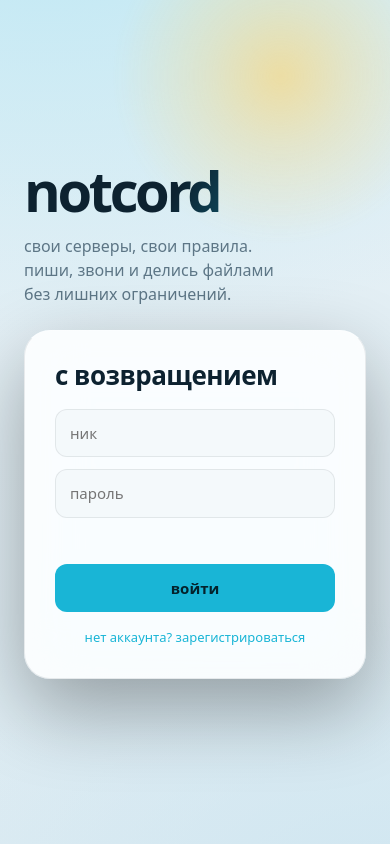
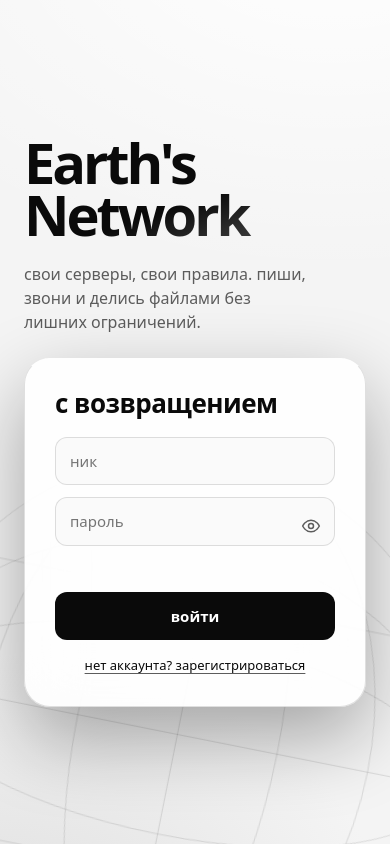
Before and after one commit to gdev49df/notcord, a website: page public/index.html in a window 390 px wide. Drawn offline with Linux system fonts and the light colour scheme.

Commit message:
earth's network: новое название, чёрно-белая тема, глобус, показ пароля, плавные анимации
Co-Authored-By: Claude Sonnet 5.5 <noreply@anthropic.com>
Claude-Session: https://claude.ai/code/session_01LKqLCCSRVGjQHTdUZQkSDw

```diff
--- a/public/app.js
+++ b/public/app.js
@@ -1,7 +1,7 @@
 // notcord — фронтенд (чистый js)
 const $ = (s) => document.querySelector(s);
 const esc = (s) => String(s ?? '').replace(/[&<>"']/g, (c) => ({ '&': '&amp;', '<': '&lt;', '>': '&gt;', '"': '&quot;', "'": '&#39;' }[c]));
-const colorOf = (name) => `hsl(${[...name].reduce((a, c) => a + c.charCodeAt(0), 0) * 37 % 360} 55% 45%)`;
+const colorOf = (name) => `hsl(0 0% ${24 + [...name].reduce((a, c) => a + c.charCodeAt(0), 0) * 7 % 20}%)`;
 const avatar = (name, size = 32) =>
   `<div class="avatar" style="background:${colorOf(name)};width:${size}px;height:${size}px;font-size:${size * 0.45}px">${esc(name[0]?.toUpperCase())}</div>`;
 const fmtTime = (t) => new Date(t).toLocaleString('ru-RU', { day: '2-digit', month: '2-digit', hour: '2-digit', minute: '2-digit' });
@@ -61,7 +61,15 @@ function showAuth() {
   $('#app').classList.add('hidden');
   $('#auth').classList.remove('hidden');
 }
+$('#a-eye').onclick = () => {
+  const inp = $('#a-pass'), show = inp.type === 'password';
+  inp.type = show ? 'text' : 'password';
+  $('#a-eye').setAttribute('aria-pressed', show);
+  $('#a-eye').setAttribute('aria-label', show ? 'скрыть пароль' : 'показать пароль');
+  inp.focus();
+};
 $('#a-toggle').onclick = (e) => {
+  $('#a-pass').autocomplete = regMode ? 'current-password' : 'new-password';
   e.preventDefault();
   regMode = !regMode;
   $('#a-submit').textContent = regMode ? 'создать аккаунт' : 'войти';
@@ -281,7 +289,7 @@ function renderMembers() {
   const { members, server } = S.server;
   const owner = server.owner_id === S.user.id;
   $('#members').innerHTML = `<div class="cat">участники — ${members.length}</div>` + members.map((m) =>
-    `<div class="item" data-u="${m.id}">${avatar(m.username, 24)}<span style="flex:1;overflow:hidden;text-overflow:ellipsis">${esc(m.username)}${m.id === server.owner_id ? ' 👑' : ''}</span>${owner && m.id !== S.user.id ? `<button class="icon-btn" data-kick="${m.id}" title="исключить" aria-label="исключить">${ic('close')}</button>` : ''}</div>`).join('');
+    `<div class="item" data-u="${m.id}">${avatar(m.username, 24)}<span style="flex:1;overflow:hidden;text-overflow:ellipsis">${esc(m.username)}${m.id === server.owner_id ? ' <span class="muted" style="font-size:12px">· владелец</span>' : ''}</span>${owner && m.id !== S.user.id ? `<button class="icon-btn" data-kick="${m.id}" title="исключить" aria-label="исключить">${ic('close')}</button>` : ''}</div>`).join('');
   $('#members').onclick = async (e) => {
     const k = e.target.closest('[data-kick]');
     if (k && confirm('исключить участника?')) { await api(`/servers/${server.id}/kick/${k.dataset.kick}`, { method: 'POST' }); openServer(server.id, S.channel?.id); }
@@ -303,6 +311,7 @@ function openChannel(ch) {
   $('#main-head').onclick = burgerClick;
   const v = $('#view');
   v.onclick = null;
+  v.classList.remove('enter'); void v.offsetWidth; v.classList.add('enter');
   v.innerHTML = `<div class="msgs" id="msgs"></div><div class="typing" id="typing"></div><div id="pf"></div>
     <div class="composer"><button class="clip" id="clip" title="прикрепить файл" aria-label="прикрепить файл">${ic('plus')}</button>
     <textarea id="inp" rows="1" placeholder="написать в ${ch.type === 'dm' ? '@' : '#'}${esc(ch.name)}"></textarea><button id="send" aria-label="отправить">${ic('send')}</button></div>
@@ -359,7 +368,7 @@ function msgHtml(m, prev) {
   const canDel = mine || (S.server && S.server.server.owner_id === S.user.id);
   const when = fmtTime(m.created_at);
   const gutter = mine ? '' : `<div class="gutter">${cont ? '' : avatar(m.username, 36)}</div>`;
-  const name = mine || cont ? '' : `<div class="who" style="color:${colorOf(m.username)}">${esc(m.username)}</div>`;
+  const name = mine || cont ? '' : `<div class="who" style="color:var(--muted)">${esc(m.username)}</div>`;
   return `<div class="msg ${mine ? 'mine' : ''} ${cont ? 'cont' : ''}" data-id="${m.id}" data-uid="${m.user_id}" data-t="${m.created_at}">${gutter}<div class="body">${name}
     ${linked ? `<div class="bubble" title="${when}">${linked}</div>` : ''}${att}</div>
     ${canDel ? `<button class="del" data-del="1" title="удалить" aria-label="удалить">${ic('close')}</button>` : ''}</div>`;
--- a/public/index.html
+++ b/public/index.html
@@ -3,22 +3,33 @@
 <head>
 <meta charset="utf-8">
 <meta name="viewport" content="width=device-width,initial-scale=1,viewport-fit=cover">
-<meta name="theme-color" content="#0a1722">
-<title>notcord</title>
+<meta name="theme-color" content="#000000">
+<title>Earth's Network</title>
 <link rel="stylesheet" href="style.css">
 </head>
 <body>
-<div class="sky" aria-hidden="true"><i class="sun"></i></div>
+<div class="sky" aria-hidden="true">
+  <svg class="globe" viewBox="-320 -320 640 640" fill="none" stroke="currentColor" stroke-width="1">
+    <circle r="300"/><ellipse rx="300" ry="110" /><ellipse rx="300" ry="210" /><ellipse rx="110" ry="300"/><ellipse rx="210" ry="300"/><path d="M0 -300V300M-300 0H300"/>
+    <path d="M-262 -150H262M-262 150H262" />
+  </svg>
+</div>
 
 <div id="auth" class="auth hidden">
   <div class="auth-hero">
-    <div class="wordmark">notcord</div>
+    <div class="wordmark">Earth's<br>Network</div>
     <p>свои серверы, свои правила. пиши, звони и делись файлами без лишних ограничений.</p>
   </div>
   <form id="auth-form" class="auth-card">
     <h1 id="a-title">с возвращением</h1>
     <input id="a-user" placeholder="ник" autocomplete="username" required>
-    <input id="a-pass" type="password" placeholder="пароль" autocomplete="current-password" required>
+    <div class="pw">
+      <input id="a-pass" type="password" placeholder="пароль" autocomplete="current-password" required>
+      <button type="button" id="a-eye" class="eye" aria-label="показать пароль" aria-pressed="false">
+        <svg class="i eye-on" viewBox="0 0 24 24" aria-hidden="true"><path d="M2 12s3.6-7 10-7 10 7 10 7-3.6 7-10 7S2 12 2 12z"/><circle cx="12" cy="12" r="3"/></svg>
+        <svg class="i eye-off" viewBox="0 0 24 24" aria-hidden="true"><path d="M3 3l18 18M10.6 5.1A10 10 0 0 1 12 5c6.4 0 10 7 10 7a17 17 0 0 1-3.2 4M6.4 6.4C3.7 8.1 2 12 2 12s3.6 7 10 7c1.7 0 3.2-.4 4.5-1M9.9 9.9a3 3 0 0 0 4.2 4.2"/></svg>
+      </button>
+    </div>
     <div id="a-err" class="error" role="alert"></div>
     <button type="submit" id="a-submit">войти</button>
     <a href="#" id="a-toggle" class="link">нет аккаунта? зарегистрироваться</a>
--- a/public/style.css
+++ b/public/style.css
@@ -1,55 +1,56 @@
 /* notcord — небо, степное солнце, стеклянные панели */
 :root{
   color-scheme:dark;
-  --night:#0a1722;--deep:#102230;--surface:#16303f;--raise:#1e3d4f;--line:#ffffff14;
-  --sky:#19b5d6;--sky-d:#0e93b2;--gold:#f4c24a;
-  --text:#eaf3f7;--muted:#8fa7b4;--red:#ff6070;--green:#38d39a;
-  --glass:#0f2230b8;--glass-2:#14303fcc;--bubble:#1b3a4b;--on-sky:#04222b;
-  --sky-bg:radial-gradient(1200px 700px at 12% -10%,#144e66 0,transparent 60%),radial-gradient(900px 600px at 100% 110%,#0f3a54 0,transparent 55%),linear-gradient(#0a1722,#0b1d2b);
-  --sun:radial-gradient(circle,#f4c24acc 0,#f4c24a55 28%,transparent 66%);
+  --night:#000;--deep:#0c0c0c;--surface:#141414;--raise:#1e1e1e;--line:#ffffff1f;
+  --sky:#fff;--on-sky:#000;--gold:#fff;
+  --text:#fafafa;--muted:#9b9b9b;--red:#ff5a5f;--green:#fff;
+  --glass:#0a0a0ab3;--glass-2:#101010cc;--bubble:#1b1b1b;
+  --sky-bg:radial-gradient(900px 600px at 85% -10%,#ffffff1a 0,transparent 60%),radial-gradient(700px 500px at 0% 110%,#ffffff12 0,transparent 55%),#000;
+  --globe:#ffffff1f;
   --spring:linear(0,.009,.035 2.1%,.141,.281 6.7%,.723 12.9%,.938 16.7%,1.017,1.077,1.121,1.149 24.3%,1.159,1.163,1.161,1.154 29.9%,1.129 32.8%,1.051 39.6%,1.017 43.1%,.991,.977 51%,.974 53.8%,.975 57.1%,.997 69.8%,1.003 76.9%,1.004 83.8%,1);
   --ease:cubic-bezier(.2,.8,.2,1)
 }
 @media(prefers-color-scheme:light){:root{
   color-scheme:light;
-  --night:#e7f1f6;--deep:#f4f9fb;--surface:#ffffff;--raise:#eaf3f7;--line:#0a172214;
-  --text:#0d2230;--muted:#5d7686;--glass:#ffffffb8;--glass-2:#ffffffd9;--bubble:#e6eff4;
-  --sky-bg:radial-gradient(1200px 700px at 12% -10%,#bfe8f4 0,transparent 60%),radial-gradient(900px 600px at 100% 110%,#cfe6f1 0,transparent 55%),linear-gradient(#e7f1f6,#dcebf2);
-  --sun:radial-gradient(circle,#ffd36bcc 0,#ffd36b66 28%,transparent 66%);
-  --wm-end:#0e93b2
+  --night:#f4f4f4;--deep:#fafafa;--surface:#fff;--raise:#ececec;--line:#0000001f;
+  --sky:#0a0a0a;--on-sky:#fff;--gold:#0a0a0a;
+  --text:#0a0a0a;--muted:#5c5c5c;--red:#d92d20;--green:#0a0a0a;
+  --glass:#ffffffb8;--glass-2:#ffffffd9;--bubble:#ececec;
+  --sky-bg:radial-gradient(900px 600px at 85% -10%,#ffffff 0,transparent 60%),radial-gradient(700px 500px at 0% 110%,#e0e0e0 0,transparent 55%),#f4f4f4;
+  --globe:#0000001f
 }}
 *{box-sizing:border-box}
 html,body{height:100%;margin:0;background:var(--night);color:var(--text);font:15px/1.5 system-ui,-apple-system,"Segoe UI",Roboto,"Helvetica Neue",sans-serif;-webkit-font-smoothing:antialiased;overflow:hidden}
 h1,h3{letter-spacing:-.02em;line-height:1.15}
 .hidden{display:none!important}
 .muted{color:var(--muted)}
-::selection{background:#19b5d655}
+::selection{background:color-mix(in srgb,var(--sky) 30%,transparent)}
 *{scrollbar-width:thin;scrollbar-color:#8fa7b455 transparent}
 .i{width:20px;height:20px;fill:none;stroke:currentColor;stroke-width:1.8;stroke-linecap:round;stroke-linejoin:round;flex:none}
 
 /* небо */
-.sky{position:fixed;inset:0;background:var(--sky-bg);z-index:0}
-.sun{position:absolute;right:-8vmax;top:-12vmax;width:42vmax;height:42vmax;background:var(--sun);border-radius:50%;filter:blur(6px);opacity:.75}
+.sky{position:fixed;inset:0;background:var(--sky-bg);z-index:0;overflow:hidden}
+.globe{position:absolute;left:-14vmax;bottom:-22vmax;width:70vmax;height:70vmax;color:var(--globe);animation:spin 160s linear infinite}
+@keyframes spin{to{transform:rotate(360deg)}}
 
 /* кнопки и поля */
 button{font:inherit;font-weight:600;text-transform:none;cursor:pointer;border:0;border-radius:12px;background:var(--sky);color:var(--on-sky);padding:10px 18px;display:inline-flex;align-items:center;justify-content:center;gap:8px;transition:transform .35s var(--spring),background .15s,filter .15s}
 button:hover{filter:brightness(1.08)}
 button:active{transform:scale(.95);transition-duration:.08s}
-button:focus-visible,a:focus-visible,.ic:focus-visible,.item:focus-visible{outline:2px solid var(--gold);outline-offset:2px}
+button:focus-visible,a:focus-visible,.ic:focus-visible,.item:focus-visible{outline:2px solid var(--text);outline-offset:2px}
 button.ghost{background:var(--raise);color:var(--text)}
 button.danger{background:var(--red);color:#fff}
 input,textarea,select{font:inherit;color:var(--text);background:var(--deep);border:1px solid var(--line);border-radius:12px;padding:12px 14px;outline:0;width:100%;transition:border-color .15s,box-shadow .15s}
-input:focus,textarea:focus,select:focus{border-color:var(--sky);box-shadow:0 0 0 4px #19b5d633}
-a{color:var(--sky);text-decoration:none}a:hover{text-decoration:underline}
+input:focus,textarea:focus,select:focus{border-color:var(--sky);box-shadow:0 0 0 4px color-mix(in srgb,var(--sky) 22%,transparent)}
+a{color:var(--text);text-decoration:underline;text-decoration-color:var(--muted);text-underline-offset:3px}a:hover{text-decoration-color:var(--text)}
 .error{color:var(--red);min-height:18px;font-size:13px}
 .icon-btn{background:none;color:var(--muted);padding:6px;border-radius:10px}.icon-btn:hover{background:var(--raise);color:var(--text);filter:none}
 
 /* вход */
 .auth{position:fixed;inset:0;z-index:1;display:grid;grid-template-columns:1.2fr 1fr;align-items:center;gap:40px;padding:6vw}
 .auth-hero{max-width:560px}
-.wordmark{font-size:clamp(56px,9vw,120px);font-weight:800;letter-spacing:-.06em;line-height:.9}
-.wordmark{background:linear-gradient(120deg,var(--text) 45%,var(--wm-end,var(--gold)));-webkit-background-clip:text;background-clip:text;color:transparent}
-.auth-hero p{font-size:19px;color:var(--muted);max-width:30ch;margin:18px 0 0}
+.wordmark{font-size:clamp(56px,9vw,124px);font-weight:800;letter-spacing:-.055em;line-height:.92;background:linear-gradient(160deg,var(--text) 55%,var(--muted));-webkit-background-clip:text;background-clip:text;color:transparent}
+.auth-hero p{font-size:19px;color:var(--muted);max-width:32ch;margin:22px 0 0}
 .auth-card{background:var(--glass-2);backdrop-filter:blur(28px) saturate(180%);-webkit-backdrop-filter:blur(28px) saturate(180%);border:1px solid var(--line);border-top-color:#ffffff30;padding:30px;border-radius:26px;display:flex;flex-direction:column;gap:12px;box-shadow:0 30px 80px #00000055;width:min(400px,100%);justify-self:center;animation:rise .6s var(--spring)}
 .auth-card h1{margin:0 0 6px;font-size:26px}
 .auth-card button{padding:13px;margin-top:4px}
@@ -84,8 +85,8 @@ a{color:var(--sky);text-decoration:none}a:hover{text-decoration:underline}
 .item.on{background:var(--raise);color:var(--text);box-shadow:inset 3px 0 0 var(--sky)}
 .members .item{color:var(--text)}
 .voice-users{margin-left:30px;font-size:13px;color:var(--muted)}
-.voice-bar{margin:0 8px 8px;padding:10px 12px;background:#38d39a1f;border:1px solid #38d39a40;border-radius:14px;display:flex;align-items:center;justify-content:space-between;gap:8px;font-size:13px}
-.voice-bar b{color:var(--green)}
+.voice-bar{margin:0 8px 8px;padding:10px 12px;background:var(--raise);border:1px solid var(--line);border-radius:14px;display:flex;align-items:center;justify-content:space-between;gap:8px;font-size:13px}
+.voice-bar b{color:var(--text)}
 .me-bar{display:flex;align-items:center;gap:10px;padding:10px 12px;border-top:1px solid var(--line)}
 .me-name{flex:1;font-weight:600;overflow:hidden;text-overflow:ellipsis;white-space:nowrap}
 .avatar{border-radius:50%;display:flex;align-items:center;justify-content:center;font-weight:700;color:#fff;flex:none;width:32px;height:32px;box-shadow:inset 0 0 0 1px #ffffff26}
@@ -107,7 +108,7 @@ a{color:var(--sky);text-decoration:none}a:hover{text-decoration:underline}
 .msg.cont:not(.mine) .bubble{border-top-left-radius:6px}
 .msg.mine .bubble{background:var(--sky);color:var(--on-sky);border-radius:20px 20px 6px 20px}
 .msg.mine.cont .bubble{border-top-right-radius:6px}
-.msg.mine .bubble a{color:var(--on-sky);text-decoration:underline}
+.msg.mine .bubble a{color:var(--on-sky);text-decoration-color:var(--on-sky)}
 .msg .del{position:absolute;top:-6px;opacity:0;padding:4px;border-radius:10px;background:var(--surface);color:var(--muted);border:1px solid var(--line);transition:opacity .15s}
 .msg:not(.mine) .del{right:8px}.msg.mine .del{left:8px}
 .msg:hover .del,.msg .del:focus-visible{opacity:1}.msg .del:hover{background:var(--red);color:#fff;filter:none}
@@ -118,7 +119,7 @@ a{color:var(--sky);text-decoration:none}a:hover{text-decoration:underline}
 @keyframes pop{from{opacity:0;transform:translateY(10px) scale(.96)}to{opacity:1;transform:none}}
 .typing{height:22px;padding:0 24px;font-size:12px;color:var(--muted)}
 .composer{display:flex;gap:6px;margin:0 14px 14px;padding:6px;align-items:flex-end;background:var(--deep);border:1px solid var(--line);border-radius:22px;transition:border-color .15s,box-shadow .15s}
-.composer:focus-within{border-color:var(--sky);box-shadow:0 0 0 4px #19b5d626}
+.composer:focus-within{border-color:var(--sky);box-shadow:0 0 0 4px color-mix(in srgb,var(--sky) 18%,transparent)}
 .composer textarea{resize:none;max-height:160px;background:transparent;border:0;height:40px;box-shadow:none!important;padding:9px 6px;border-radius:0}
 .composer button{height:40px;width:40px;padding:0;border-radius:20px;flex:none}
 .composer .clip{background:var(--raise);color:var(--text)}
@@ -136,7 +137,7 @@ a{color:var(--sky);text-decoration:none}a:hover{text-decoration:underline}
 .voice-room h3{margin:0;font-size:24px}
 .tiles{display:flex;flex-wrap:wrap;gap:12px}
 .tile{width:168px;height:128px;background:var(--bubble);border-radius:22px;display:flex;flex-direction:column;align-items:center;justify-content:center;gap:8px;border:2px solid transparent;font-weight:600;font-size:13px;transition:border-color .2s,box-shadow .2s,transform .4s var(--spring)}
-.tile.speaking{border-color:var(--gold);box-shadow:0 0 0 6px #f4c24a2e;transform:scale(1.03)}
+.tile.speaking{border-color:var(--gold);box-shadow:0 0 0 6px color-mix(in srgb,var(--sky) 22%,transparent);transform:scale(1.03)}
 .btn-ic .i{width:18px;height:18px}
 .empty{color:var(--muted);text-align:center;padding:30px;display:flex;flex-direction:column;gap:4px}
 .empty b{color:var(--text);font-size:17px;letter-spacing:-.01em}
@@ -168,6 +169,19 @@ a{color:var(--sky);text-decoration:none}a:hover{text-decoration:underline}
   .modal{backdrop-filter:none}
 }
 @media(prefers-contrast:more){
-  :root{--line:#ffffff55;--muted:#c3d4dd}
+  :root{--line:#ffffff66;--muted:#d0d0d0}
   .panel,.auth-card,.composer{border-color:var(--muted)}
 }
+
+.pw{position:relative}
+.pw input{padding-right:48px}
+.eye{position:absolute;right:6px;top:50%;transform:translateY(-50%);width:36px;height:36px;padding:0;background:none;color:var(--muted);border-radius:10px}
+.eye:hover{background:var(--raise);color:var(--text);filter:none}
+.eye:active{transform:translateY(-50%) scale(.9)}
+.eye .eye-off{display:none}
+.eye[aria-pressed="true"] .eye-on{display:none}
+.eye[aria-pressed="true"] .eye-off{display:block}
+.eye svg{animation:fade .25s}
+/* плавная смена экранов */
+.view.enter>*{animation:fade .35s var(--ease)}
+.main-head{transition:opacity .2s}
```
Also changed, not shown: README.md.
